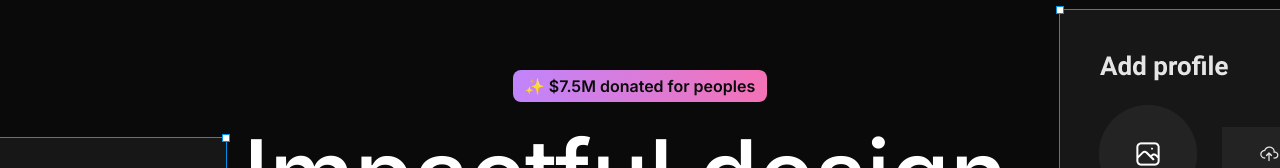
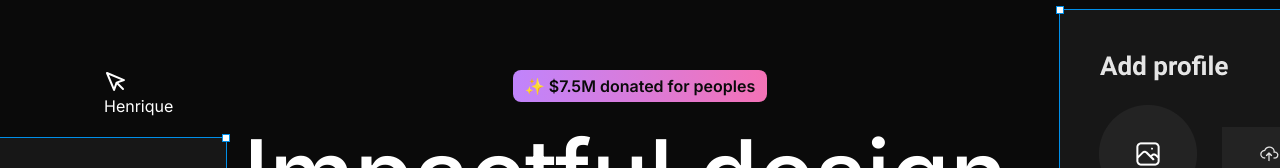
Before and after one commit to Alvarenga7/Landing-Page-Impactfcul-Design, a Next.js app: page / in a window 1280 px wide. Shown: the part 156-324 px from the top of the page. Built offline with nearby package versions, Linux system fonts and the light colour scheme.

Commit message:
feat:Adicionando o Pointer dentro da Hero e chamanado ele

```diff
--- a/src/sections/Hero.tsx
+++ b/src/sections/Hero.tsx
@@ -2,6 +2,7 @@ import Button from "@/components/Button";
 import DesignExampleUm from "@/assets/images/design-example-1.png"
 import DesignExampleDois from "@/assets/images/design-example-2.png"
 import Image from "next/image";
+import Pointer from "@/components/Pointer";
 
 export default function Hero() {
     return (
@@ -18,6 +19,9 @@ export default function Hero() {
                      src={DesignExampleDois}
                      alt="Example2"
                      />
+                </div>
+                <div className="absolute">
+                    <Pointer />
                 </div>
                 <div className="flex justify-center ">
                     <div className="inline-flex py-1 px-3 bg-gradient-to-r from-purple-400 to-pink-400 rounded-lg text-neutral-950 font-semibold">
```
